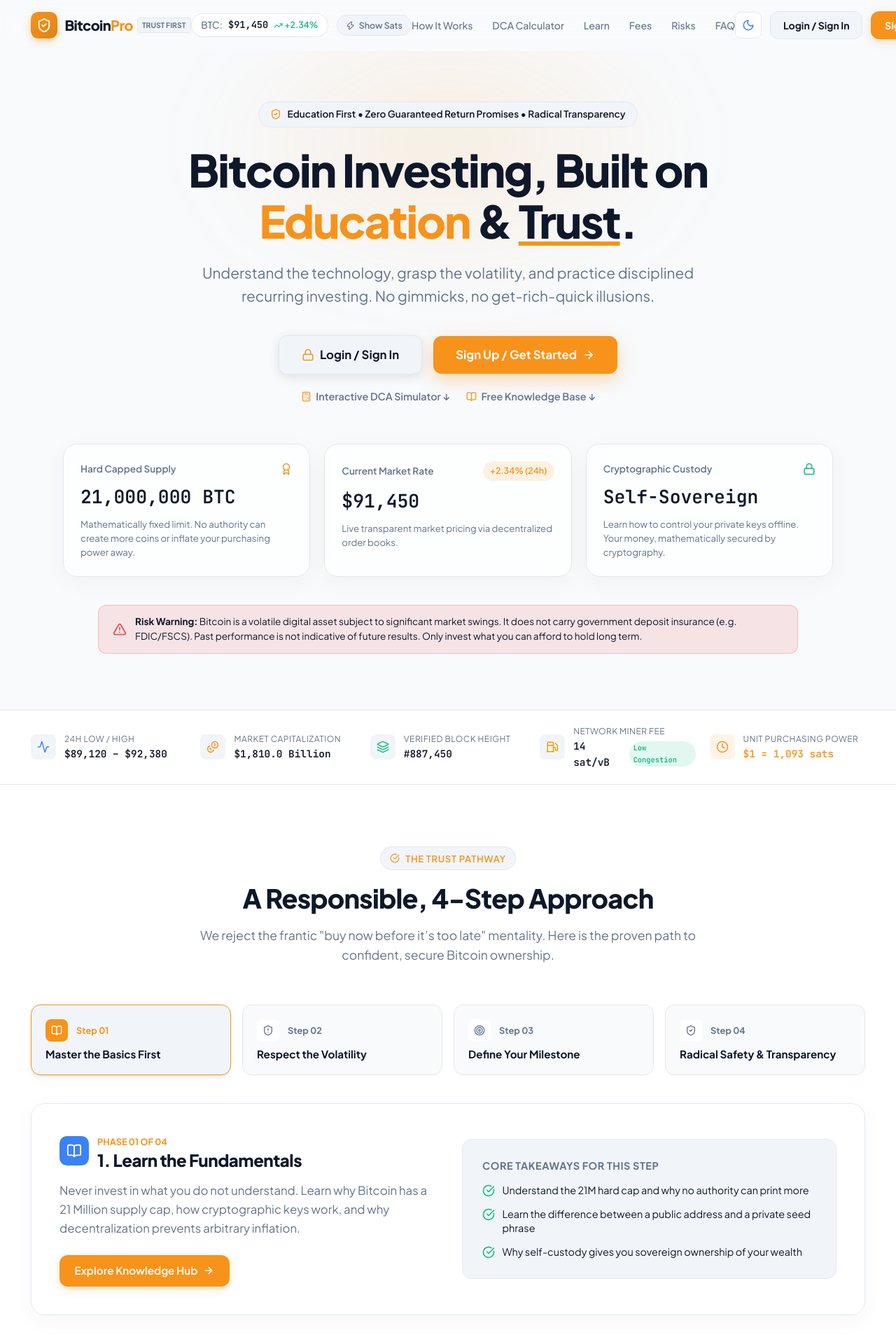
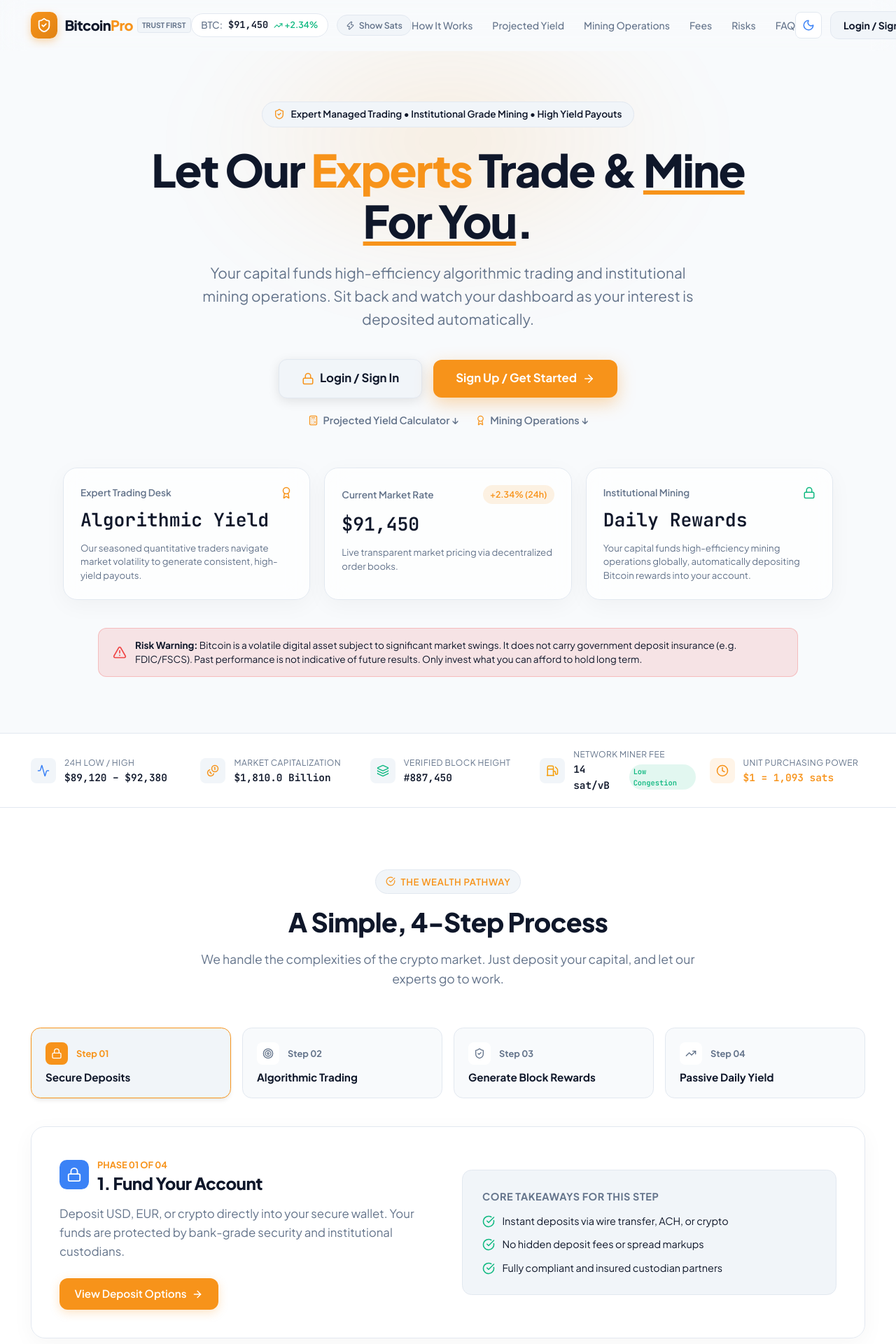
Before and after one commit to ayomideadeniran/Bitcoinpro, a Next.js app: page / in a window 1280 px wide. Shown: the top 1920 px of the page at 70% size. Built offline with nearby package versions, Linux system fonts and the light colour scheme; no server answers.

Commit message:
Pivot website messaging to Expert Managed Trading & Mining

```diff
--- a/src/components/DcaCalculator.tsx
+++ b/src/components/DcaCalculator.tsx
@@ -58,11 +58,11 @@
         <div className="section-header">
           <div className="section-badge">
             <Calculator size={14} />
-            <span>Interactive Simulator</span>
+            <span>Yield Projections</span>
           </div>
-          <h2 className="section-title">Test Your Strategy with Real Numbers</h2>
+          <h2 className="section-title">Calculate Your Projected Yield</h2>
           <p className="section-subtitle">
-            Explore how disciplined recurring purchases (Dollar-Cost Averaging) smooth market volatility compared to lump-sum timing.
+            See how our expert algorithmic trading and institutional mining operations can grow your capital securely over time.
           </p>
         </div>
 
@@ -95,7 +95,7 @@
             }}
           >
             <RefreshCw size={16} />
-            <span>Recurring Investment (DCA)</span>
+            <span>Recurring Deposit (Managed)</span>
           </button>
 
           <button
@@ -117,7 +117,7 @@
             }}
           >
             <DollarSign size={16} />
-            <span>Lump-Sum Calculator</span>
+            <span>Lump Sum Allocation</span>
           </button>
         </div>
 
--- a/src/components/Footer.tsx
+++ b/src/components/Footer.tsx
@@ -58,9 +58,9 @@
               Education &amp; Tools
             </h4>
             <ul style={{ listStyle: 'none', display: 'flex', flexDirection: 'column', gap: '0.75rem', fontSize: '0.9rem', color: 'var(--text-muted)' }}>
-              <li><a href="#how-it-works" style={{ transition: 'color 0.15s' }}>How Bitcoin Works</a></li>
-              <li><a href="#calculator" style={{ transition: 'color 0.15s' }}>DCA &amp; Sats Simulator</a></li>
-              <li><a href="#education" style={{ transition: 'color 0.15s' }}>Beginner Knowledge Hub</a></li>
+              <li><a href="#how-it-works" style={{ transition: 'color 0.15s' }}>How Expert Trading Works</a></li>
+              <li><a href="#calculator" style={{ transition: 'color 0.15s' }}>Projected Yield Calculator</a></li>
+              <li><a href="#mining" style={{ transition: 'color 0.15s' }}>Mining Operations</a></li>
               <li><a href="#education" style={{ transition: 'color 0.15s' }}>Interactive Knowledge Quiz</a></li>
               <li><a href="#fees" style={{ transition: 'color 0.15s' }}>Mempool Fee Tracker</a></li>
             </ul>
--- a/src/components/Hero.tsx
+++ b/src/components/Hero.tsx
@@ -58,7 +58,7 @@
             }}
           >
             <ShieldCheck size={16} style={{ color: 'var(--brand-btc)' }} />
-            <span>Education First &bull; Zero Guaranteed Return Promises &bull; Radical Transparency</span>
+            <span>Expert Managed Trading &bull; Institutional Grade Mining &bull; High Yield Payouts</span>
           </div>
         </div>
 
@@ -73,7 +73,7 @@
               marginBottom: '1.25rem',
             }}
           >
-            Bitcoin Investing, Built on <span style={{ color: 'var(--brand-btc)' }}>Education</span> &amp; <span style={{ textDecoration: 'underline', textDecorationColor: 'var(--brand-btc)' }}>Trust</span>.
+            Let Our <span style={{ color: 'var(--brand-btc)' }}>Experts</span> Trade &amp; <span style={{ textDecoration: 'underline', textDecorationColor: 'var(--brand-btc)' }}>Mine For You</span>.
           </h1>
           <p
             style={{
@@ -84,7 +84,7 @@
               margin: '0 auto',
             }}
           >
-            Understand the technology, grasp the volatility, and practice disciplined recurring investing. No gimmicks, no get-rich-quick illusions.
+            Your capital funds high-efficiency algorithmic trading and institutional mining operations. Sit back and watch your dashboard as your interest is deposited automatically.
           </p>
         </div>
 
@@ -183,10 +183,10 @@
               }}
             >
               <Calculator size={15} style={{ color: 'var(--brand-btc)' }} />
-              <span>Interactive DCA Simulator &darr;</span>
+              <span>Projected Yield Calculator &darr;</span>
             </a>
             <a
-              href="#education"
+              href="#mining"
               style={{
                 color: 'var(--text-muted)',
                 fontWeight: 600,
@@ -196,8 +196,8 @@
                 textDecoration: 'none',
               }}
             >
-              <BookOpen size={15} style={{ color: 'var(--brand-btc)' }} />
-              <span>Free Knowledge Base &darr;</span>
+              <Award size={15} style={{ color: 'var(--brand-btc)' }} />
+              <span>Mining Operations &darr;</span>
             </a>
           </div>
         </div>
@@ -212,17 +212,17 @@
             margin: '0 auto',
           }}
         >
-          {/* Card 1: Fixed Scarcity */}
+          {/* Card 1: Expert Trading Desk */}
           <div className="glass-card" style={{ padding: '1.5rem', display: 'flex', flexDirection: 'column', gap: '0.5rem' }}>
             <div style={{ display: 'flex', alignItems: 'center', justifyContent: 'space-between' }}>
-              <span style={{ fontSize: '0.85rem', color: 'var(--text-muted)', fontWeight: 600 }}>Hard Capped Supply</span>
+              <span style={{ fontSize: '0.85rem', color: 'var(--text-muted)', fontWeight: 600 }}>Expert Trading Desk</span>
               <Award size={18} style={{ color: 'var(--brand-btc)' }} />
             </div>
             <div className="mono" style={{ fontSize: '1.65rem', fontWeight: 800, color: 'var(--text-main)' }}>
-              21,000,000 BTC
+              Algorithmic Yield
             </div>
             <p style={{ fontSize: '0.825rem', color: 'var(--text-muted)', lineHeight: 1.5 }}>
-              Mathematically fixed limit. No authority can create more coins or inflate your purchasing power away.
+              Our seasoned quantitative traders navigate market volatility to generate consistent, high-yield payouts.
             </p>
           </div>
 
@@ -240,17 +240,17 @@
             </p>
           </div>
 
-          {/* Card 3: Security & Self-Custody */}
+          {/* Card 3: Institutional Mining */}
           <div className="glass-card" style={{ padding: '1.5rem', display: 'flex', flexDirection: 'column', gap: '0.5rem' }}>
             <div style={{ display: 'flex', alignItems: 'center', justifyContent: 'space-between' }}>
-              <span style={{ fontSize: '0.85rem', color: 'var(--text-muted)', fontWeight: 600 }}>Cryptographic Custody</span>
+              <span style={{ fontSize: '0.85rem', color: 'var(--text-muted)', fontWeight: 600 }}>Institutional Mining</span>
               <Lock size={18} style={{ color: 'var(--brand-success)' }} />
             </div>
             <div className="mono" style={{ fontSize: '1.65rem', fontWeight: 800, color: 'var(--text-main)' }}>
-              Self-Sovereign
+              Daily Rewards
             </div>
             <p style={{ fontSize: '0.825rem', color: 'var(--text-muted)', lineHeight: 1.5 }}>
-              Learn how to control your private keys offline. Your money, mathematically secured by cryptography.
+              Your capital funds high-efficiency mining operations globally, automatically depositing Bitcoin rewards into your account.
             </p>
           </div>
         </div>
--- a/src/components/HowItWorks.tsx
+++ b/src/components/HowItWorks.tsx
@@ -6,63 +6,63 @@
 const STEPS = [
   {
     id: 1,
-    title: '1. Learn the Fundamentals',
-    subtitle: 'Master the Basics First',
-    icon: BookOpen,
+    title: '1. Fund Your Account',
+    subtitle: 'Secure Deposits',
+    icon: Lock,
     color: 'var(--brand-info)',
-    summary: 'Never invest in what you do not understand. Learn why Bitcoin has a 21 Million supply cap, how cryptographic keys work, and why decentralization prevents arbitrary inflation.',
+    summary: 'Deposit USD, EUR, or crypto directly into your secure wallet. Your funds are protected by bank-grade security and institutional custodians.',
     highlights: [
-      'Understand the 21M hard cap and why no authority can print more',
-      'Learn the difference between a public address and a private seed phrase',
-      'Why self-custody gives you sovereign ownership of your wealth'
+      'Instant deposits via wire transfer, ACH, or crypto',
+      'No hidden deposit fees or spread markups',
+      'Fully compliant and insured custodian partners'
     ],
-    actionText: 'Explore Knowledge Hub',
-    actionHref: '#education'
+    actionText: 'View Deposit Options',
+    actionHref: '#calculator'
   },
   {
     id: 2,
-    title: '2. Understand the Risks',
-    subtitle: 'Respect the Volatility',
-    icon: ShieldAlert,
-    color: 'var(--brand-danger)',
-    summary: 'Bitcoin is a high-volatility asset that regularly sees 30% to 50%+ drawdowns. Only allocate capital you can comfortably hold for multi-year horizons without emotional stress.',
+    title: '2. Experts Deploy Capital',
+    subtitle: 'Algorithmic Trading',
+    icon: Target,
+    color: 'var(--brand-btc)',
+    summary: 'Our seasoned quantitative traders and proprietary algorithms deploy your capital across high-liquidity markets to safely capture yield.',
     highlights: [
-      'Maintain an emergency cash reserve before buying any crypto',
-      'Never invest borrowed money or funds needed for short-term bills',
-      'Ignore get-rich-quick schemes and unrealistic yield promises'
+      'Strategies designed to mitigate downside risk',
+      'Execution on top-tier global exchanges',
+      '24/7 autonomous risk-management engines'
     ],
-    actionText: 'Read Full Risk Disclosure',
-    actionHref: '#risks'
+    actionText: 'See Trading Stats',
+    actionHref: '#mining'
   },
   {
     id: 3,
-    title: '3. Set a Personal Goal',
-    subtitle: 'Define Your Milestone',
-    icon: Target,
-    color: 'var(--brand-btc)',
-    summary: 'Instead of speculating on short-term candles, set a measurable, achievable milestone — like stacking 1,000,000 Satoshis or saving $25/week over 12 months.',
+    title: '3. Institutional Mining',
+    subtitle: 'Generate Block Rewards',
+    icon: ShieldCheck,
+    color: 'var(--brand-success)',
+    summary: 'A portion of your portfolio is allocated directly into high-efficiency Bitcoin mining farms, generating consistent daily block rewards.',
     highlights: [
-      'Break your goal into affordable weekly or monthly recurring bites',
-      'Focus on accumulated satoshis rather than daily price fluctuations',
-      'Track your progress transparently without speculative pressure'
+      'Direct exposure to global hash rate',
+      'Eco-friendly mining operations',
+      'Zero maintenance or hardware costs for you'
     ],
-    actionText: 'Model Your DCA Goal',
-    actionHref: '#calculator'
+    actionText: 'Explore Mining Operations',
+    actionHref: '#mining'
   },
   {
     id: 4,
-    title: '4. Execute & Custody Securely',
-    subtitle: 'Radical Safety & Transparency',
-    icon: ShieldCheck,
-    color: 'var(--brand-success)',
-    summary: 'Use fully regulated on-ramp partners with transparent fees, zero hidden spreads, and transfer your Bitcoin to cold storage for maximum peace of mind.',
+    title: '4. Receive Payouts',
+    subtitle: 'Passive Daily Yield',
+    icon: TrendingUp,
+    color: 'var(--brand-btc)',
+    summary: 'Sit back and watch your dashboard as your earned interest is automatically deposited into your account. Withdraw your principal or profits at any time.',
     highlights: [
-      'See total fee breakdowns upfront before confirming any trade',
-      'Direct on-chain withdrawals to your personal hardware wallet',
-      'Set up App-based Two-Factor Authentication (TOTP) from day one'
+      'Interest accrued and paid out automatically',
+      'Compound your yield for exponential growth',
+      'No lock-up periods or withdrawal penalties'
     ],
-    actionText: 'View Fee Breakdown',
-    actionHref: '#fees'
+    actionText: 'Calculate Projected Yield',
+    actionHref: '#calculator'
   }
 ];
 
@@ -78,11 +78,11 @@
         <div className="section-header">
           <div className="section-badge">
             <CheckCircle size={14} />
-            <span>The Trust Pathway</span>
+            <span>The Wealth Pathway</span>
           </div>
-          <h2 className="section-title">A Responsible, 4-Step Approach</h2>
+          <h2 className="section-title">A Simple, 4-Step Process</h2>
           <p className="section-subtitle">
-            We reject the frantic "buy now before it’s too late" mentality. Here is the proven path to confident, secure Bitcoin ownership.
+            We handle the complexities of the crypto market. Just deposit your capital, and let our experts go to work.
           </p>
         </div>
 
--- a/src/components/Navbar.tsx
+++ b/src/components/Navbar.tsx
@@ -197,10 +197,10 @@
             How It Works
           </a>
           <a href="#calculator" className="nav-link">
-            DCA Calculator
+            Projected Yield
           </a>
-          <a href="#education" className="nav-link">
-            Learn
+          <a href="#mining" className="nav-link">
+            Mining Operations
           </a>
           <a href="#fees" className="nav-link">
             Fees
@@ -386,8 +386,8 @@
           </button>
 
           <a href="#how-it-works" onClick={() => setMobileMenuOpen(false)} style={{ fontWeight: 600 }}>How It Works</a>
-          <a href="#calculator" onClick={() => setMobileMenuOpen(false)} style={{ fontWeight: 600 }}>DCA Calculator</a>
-          <a href="#education" onClick={() => setMobileMenuOpen(false)} style={{ fontWeight: 600 }}>Bitcoin Education</a>
+          <a href="#calculator" onClick={() => setMobileMenuOpen(false)} style={{ fontWeight: 600 }}>Projected Yield</a>
+          <a href="#mining" onClick={() => setMobileMenuOpen(false)} style={{ fontWeight: 600 }}>Mining Operations</a>
           <a href="#fees" onClick={() => setMobileMenuOpen(false)} style={{ fontWeight: 600 }}>Fee Transparency</a>
           <a href="#risks" onClick={() => setMobileMenuOpen(false)} style={{ fontWeight: 600 }}>Risk Disclosure</a>
           <a href="#faq" onClick={() => setMobileMenuOpen(false)} style={{ fontWeight: 600 }}>FAQ</a>
```
